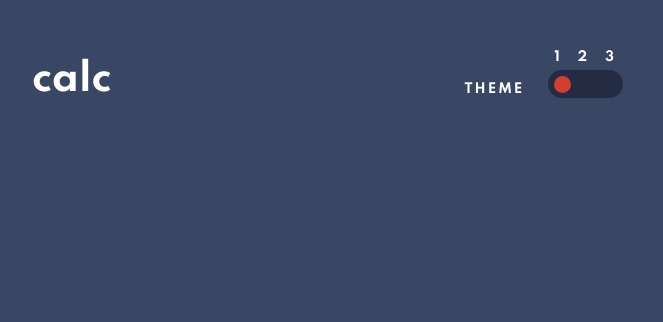
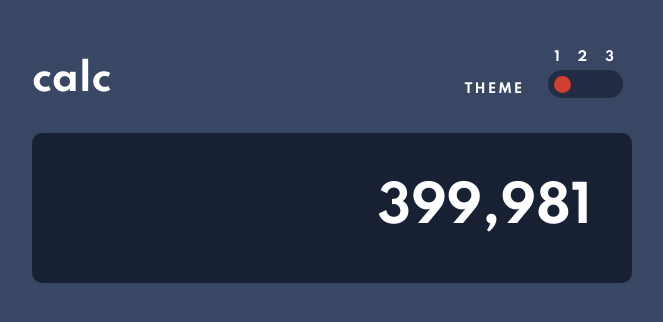
Before and after one commit to NightClover-code/calculator-app, a Next.js app: page / in a window 1280 px wide. Shown: the top 322 px of the page, without its empty margins (308-971 px from the left). Built offline with nearby package versions, Linux system fonts and the light colour scheme.

Commit message:
calculator screen complete

```diff
--- a/components/Calculator/_calculator.scss
+++ b/components/Calculator/_calculator.scss
@@ -53,4 +53,17 @@
       }
     }
   }
+  .calculator__screen {
+    width: 100%;
+    height: 150px;
+    background-color: $dark-desaturated-blue-screen;
+    color: #fff;
+    text-align: right;
+    display: flex;
+    align-items: center;
+    justify-content: flex-end;
+    border-radius: 10px;
+    padding: 0 40px;
+    margin-top: 25px;
+  }
 }
--- a/components/Calculator/index.tsx
+++ b/components/Calculator/index.tsx
@@ -12,6 +12,9 @@ const Caclulator = () => (
         </div>
       </div>
     </div>
+    <div className="calculator__screen">
+      <h1>399,981</h1>
+    </div>
   </div>
 );
 
--- a/styles/css/default.css
+++ b/styles/css/default.css
@@ -86,6 +86,26 @@
   border-radius: 100%;
 }
 
+.calculator__container .calculator__screen {
+  width: 100%;
+  height: 150px;
+  background-color: #182034;
+  color: #fff;
+  text-align: right;
+  display: -webkit-box;
+  display: -ms-flexbox;
+  display: flex;
+  -webkit-box-align: center;
+      -ms-flex-align: center;
+          align-items: center;
+  -webkit-box-pack: end;
+      -ms-flex-pack: end;
+          justify-content: flex-end;
+  border-radius: 10px;
+  padding: 0 40px;
+  margin-top: 25px;
+}
+
 * {
   margin: 0;
   padding: 0;
```
Also changed, not shown: 1 other file (tests, documents, lock files or other folders).
